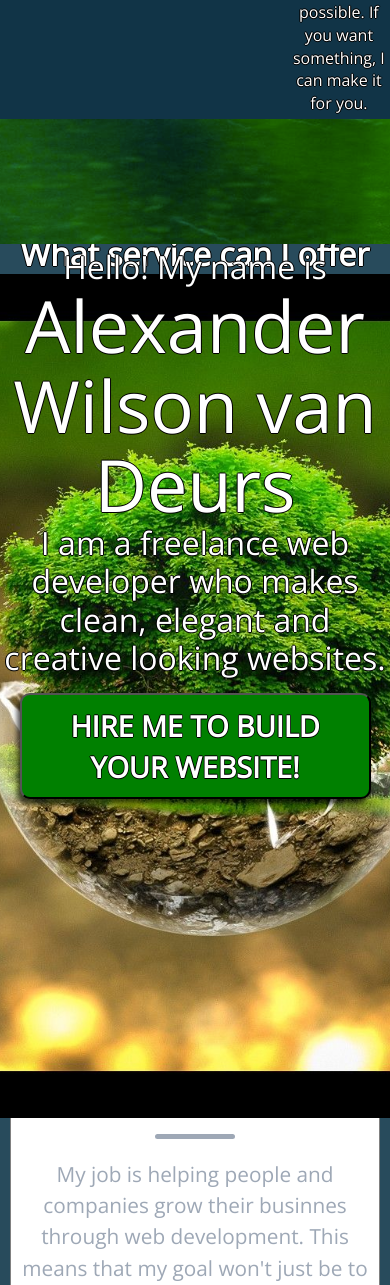
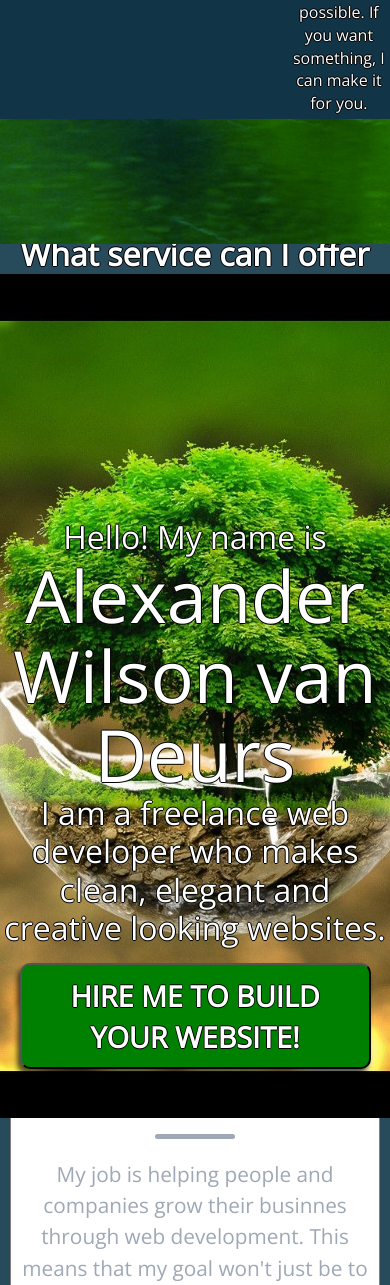
Before and after one commit to vanDeurs/portfolio, a PHP site: page / in a window 390 px wide. Shown: the part 2348-3633 px from the top of the page. Run offline with PHP 8.4, Linux system fonts and the light colour scheme; some libraries are stand-ins or nearby versions.

Commit message:
Made landing page responsive using media queries.

```diff
--- a/resources/css/style.css
+++ b/resources/css/style.css
@@ -84,22 +84,36 @@ body {
 
 /* LANDING PAGE MEDIA QUERIES */
 
-@media only screen and (max-width: 1280px ){
+@media only screen and (max-width: 1024px ){
     .text-landing {
-        top: -800px;
+        top: -850px;
     }
 }
 
 @media only screen and (max-width: 796px ){
-    .text-landing {
-        top: -900px;
-    }
-
     .text-landing h1 {
         font-size: 4.5rem;
     }
     .text-landing h4 {
         font-size: 2rem;
+    }
+}
+
+@media only screen and (max-width: 414px ){
+    .text-landing {
+        top: -660px;
+    }
+}
+
+@media only screen and (max-width: 412px ){
+    .text-landing {
+        top: -625px;
+    }
+}
+
+@media only screen and (max-width: 400px ){
+    .text-landing {
+        top: -630px;
     }
 }
 @media only screen and (max-width: 372px ){
@@ -111,6 +125,17 @@ body {
     }
 }
 
+@media only screen and (max-width: 360px ){
+    .text-landing {
+        top: -600px;
+    }
+}
+
+@media only screen and (max-width: 340px ){
+    .text-landing {
+        top: -540px;
+    }
+}
 
 
 
@@ -199,7 +224,6 @@ button:active {
     padding-bottom: 1%;
     position: relative;
     border-top: 1px solid #fff;
-
 }
 
 /* ABOUT HEADER */
@@ -298,7 +322,6 @@ button:active {
     font-size: 1.15rem;
 
 }
-
 
 
 
```
